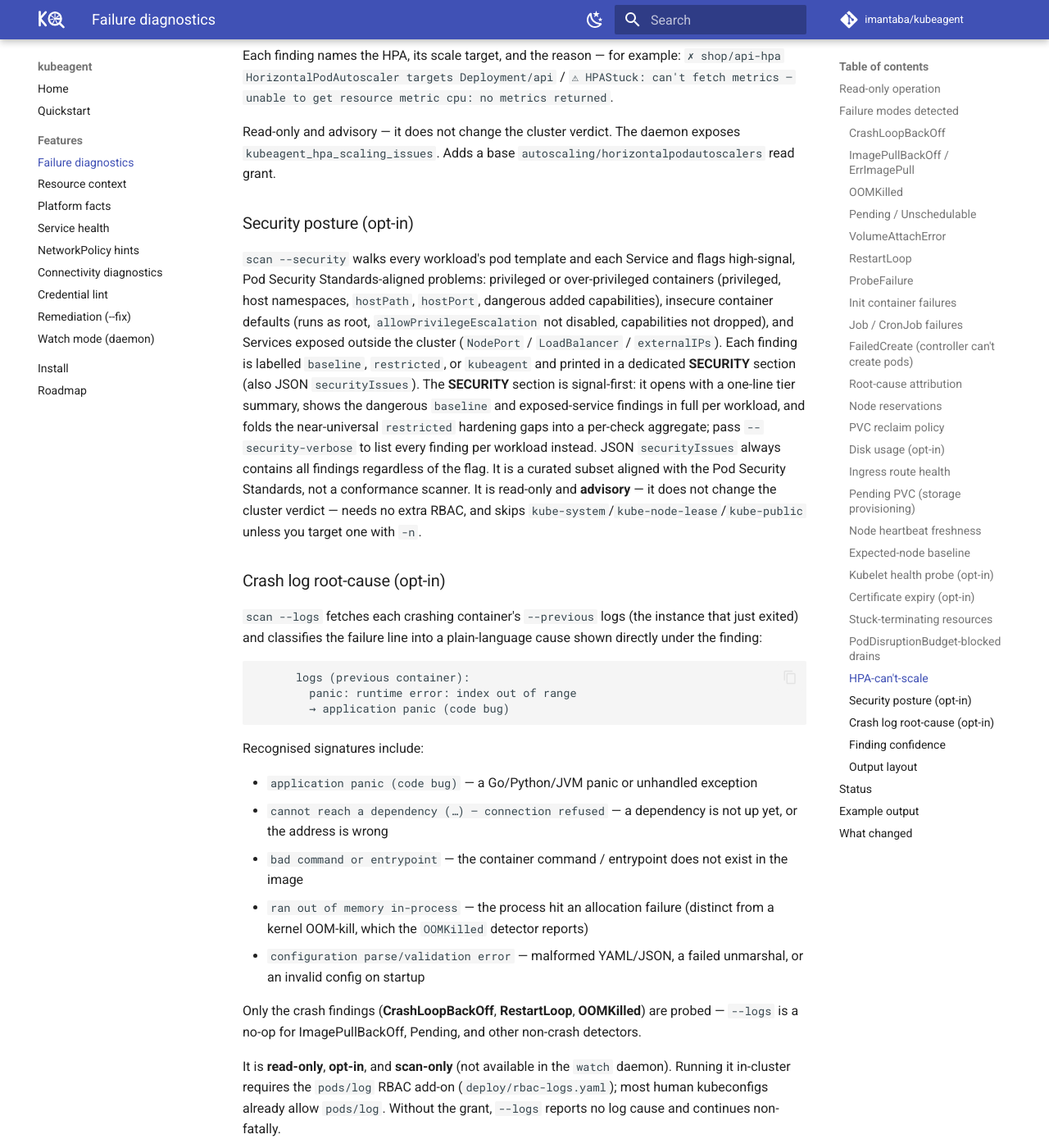
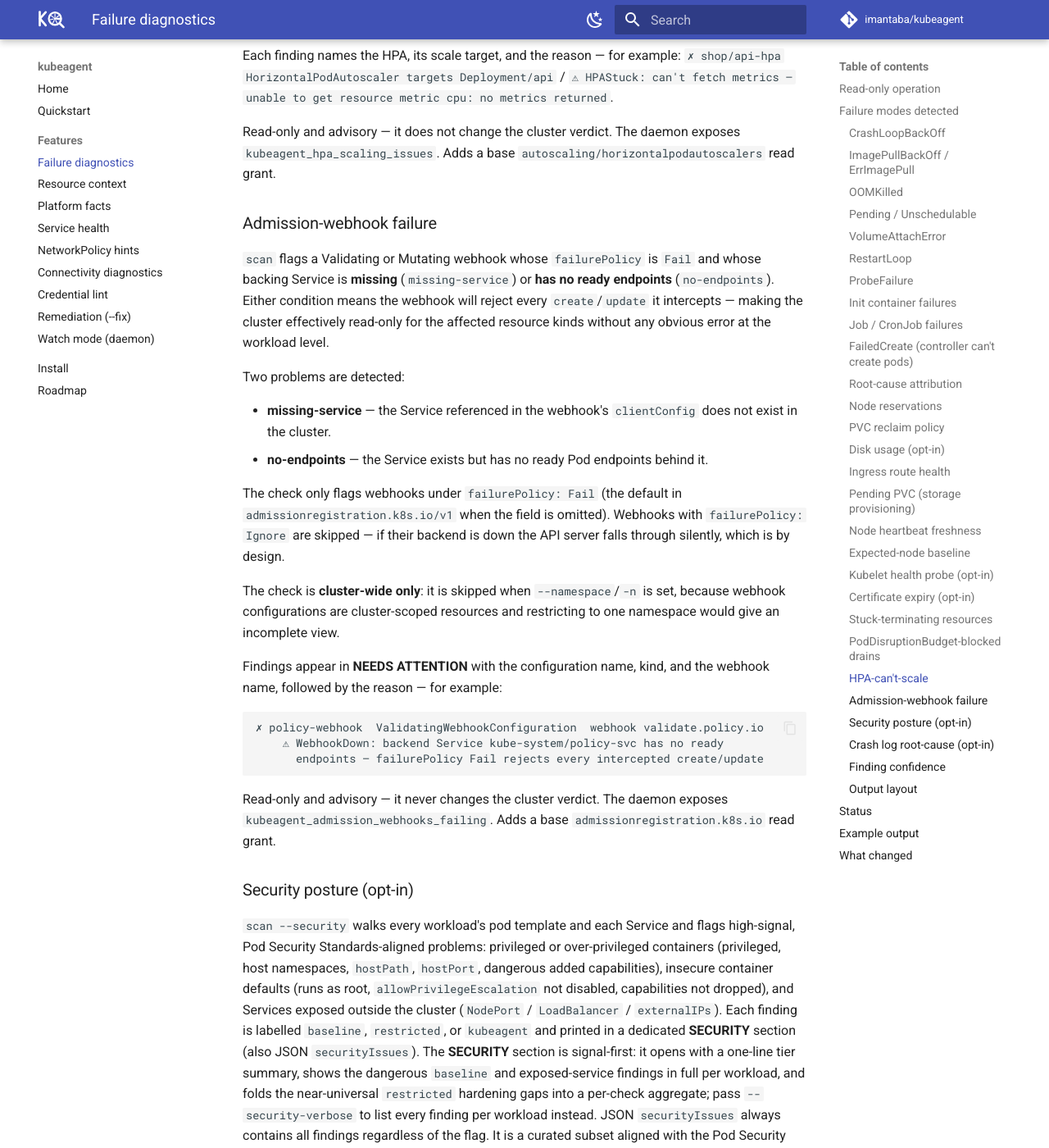
Before and after one commit to imantaba/kubeagent, an MkDocs documentation site: the page built from website/docs/features/diagnostics.md, in a window 1280 px wide and 1400 px high, scrolled down 7390 px. Shown: the whole window at 82% size. Built offline with MkDocs 1.6.1 and Material for MkDocs 9.7.7, drawn with Linux system fonts in a browser that asks for light colours; comment, search, counter and statistics services are not loaded.

Commit message:
test+docs: golden coverage and documentation for admission-webhook failure

````diff
--- a/website/docs/features/diagnostics.md
+++ b/website/docs/features/diagnostics.md
@@ -317,6 +317,42 @@ Read-only and advisory — it does not change the cluster verdict. The daemon
 exposes `kubeagent_hpa_scaling_issues`. Adds a base
 `autoscaling/horizontalpodautoscalers` read grant.
 
+### Admission-webhook failure
+
+`scan` flags a Validating or Mutating webhook whose `failurePolicy` is `Fail`
+and whose backing Service is **missing** (`missing-service`) or **has no ready
+endpoints** (`no-endpoints`). Either condition means the webhook will reject
+every `create`/`update` it intercepts — making the cluster effectively read-only
+for the affected resource kinds without any obvious error at the workload level.
+
+Two problems are detected:
+
+- **missing-service** — the Service referenced in the webhook's `clientConfig`
+  does not exist in the cluster.
+- **no-endpoints** — the Service exists but has no ready Pod endpoints behind it.
+
+The check only flags webhooks under `failurePolicy: Fail` (the default in
+`admissionregistration.k8s.io/v1` when the field is omitted). Webhooks with
+`failurePolicy: Ignore` are skipped — if their backend is down the API server
+falls through silently, which is by design.
+
+The check is **cluster-wide only**: it is skipped when `--namespace`/`-n` is
+set, because webhook configurations are cluster-scoped resources and restricting
+to one namespace would give an incomplete view.
+
+Findings appear in **NEEDS ATTENTION** with the configuration name, kind, and
+the webhook name, followed by the reason — for example:
+
+```text
+✗ policy-webhook  ValidatingWebhookConfiguration  webhook validate.policy.io
+    ⚠ WebhookDown: backend Service kube-system/policy-svc has no ready
+      endpoints — failurePolicy Fail rejects every intercepted create/update
+```
+
+Read-only and advisory — it never changes the cluster verdict. The daemon
+exposes `kubeagent_admission_webhooks_failing`. Adds a base
+`admissionregistration.k8s.io` read grant.
+
 ### Security posture (opt-in)
 
 `scan --security` walks every workload's pod template and each Service and flags
````
Also changed, not shown: website/docs/features/watch-mode.md (+1 -0 lines), website/docs/roadmap.md (+8 -1 lines), CHANGELOG.md, README.md, 2 other files.
